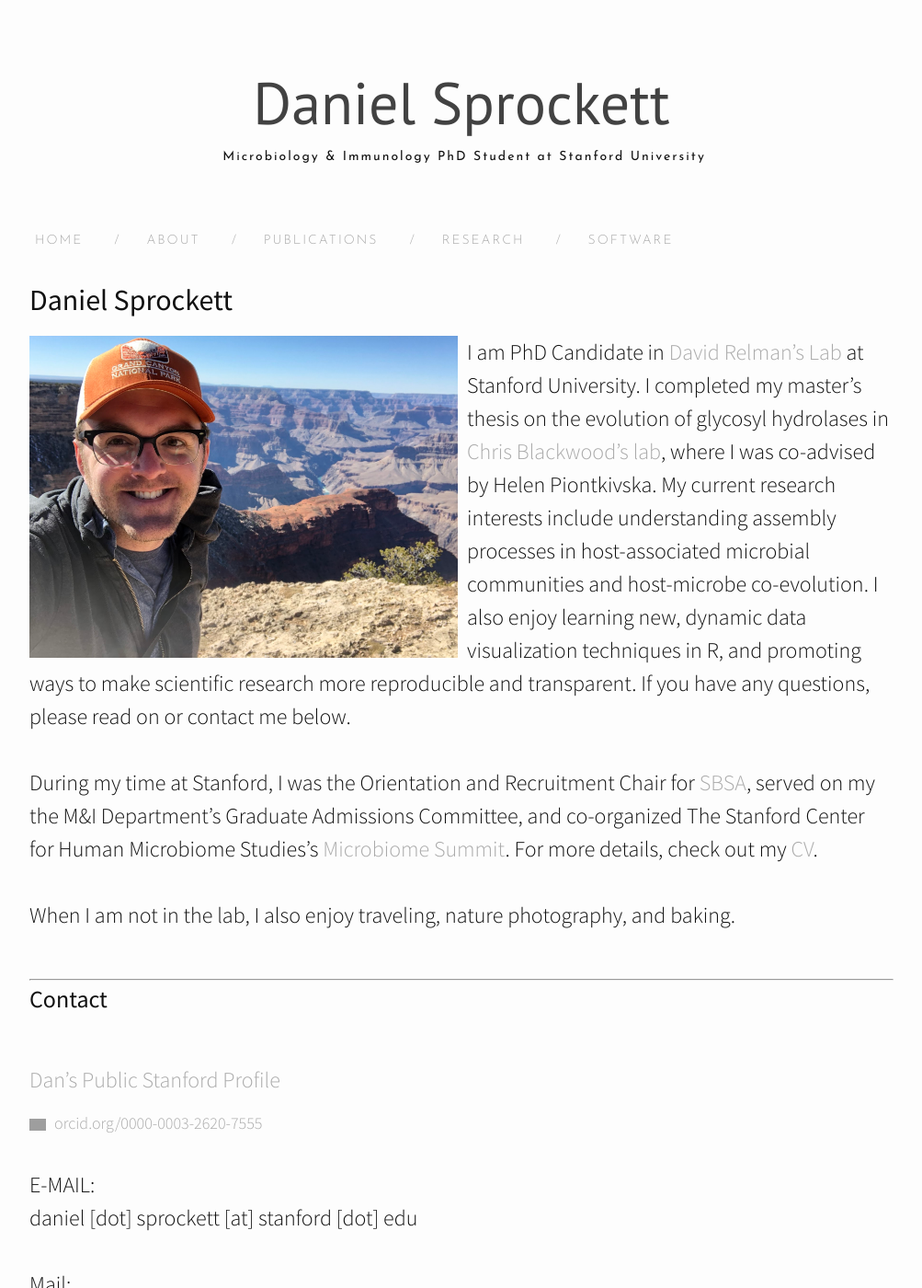
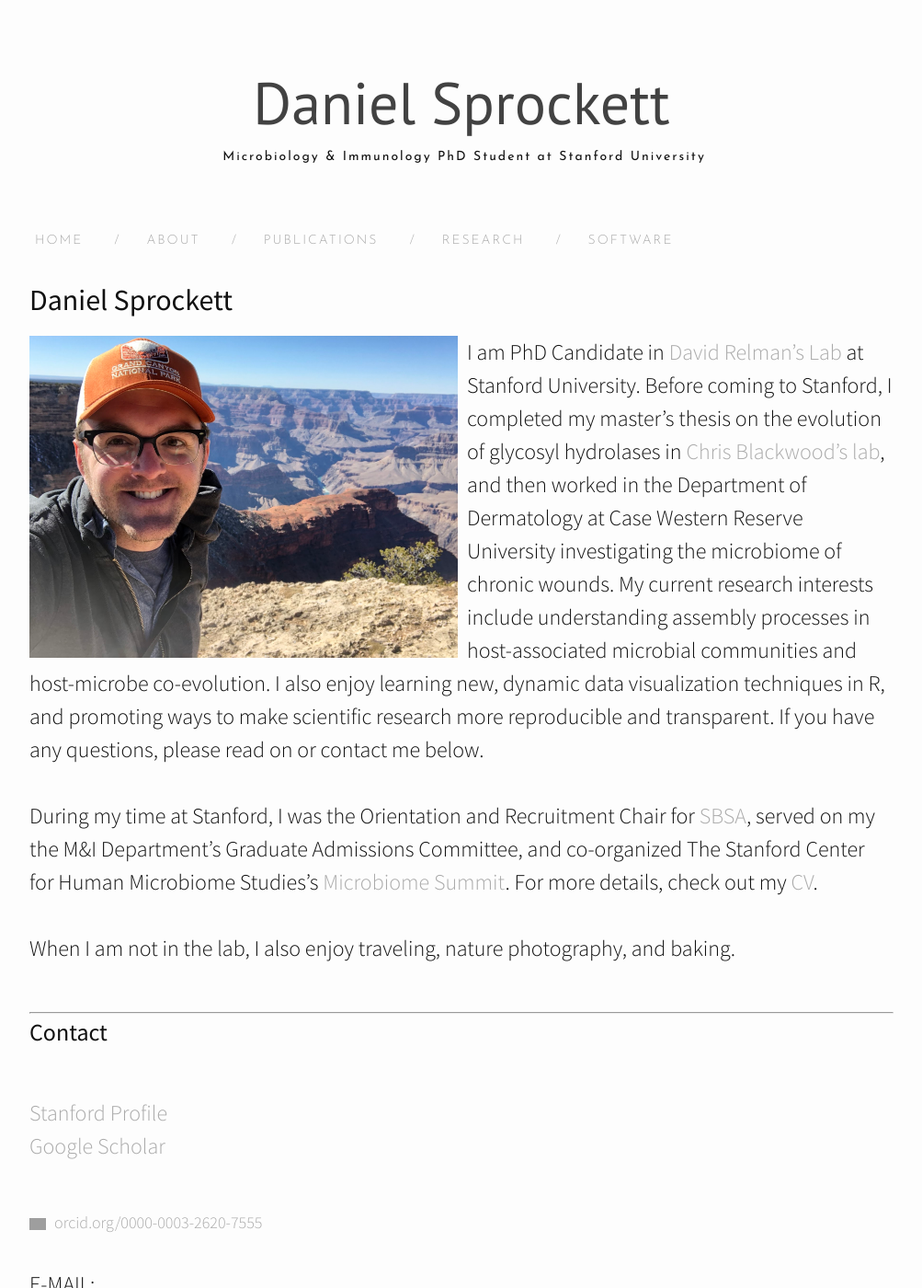
Before and after one commit to DanielSprockett/danielsprockett.github.io, a Jekyll site: the page built from about.md, in a window 1280 px wide and 1400 px high. Shown: the whole window at 92% size, without its empty margins (138-1141 px from the left). Built offline with Jekyll 4.4.1, drawn with Linux system fonts in a browser that asks for light colours; nearby versions of some CDN libraries; grey boxes are pictures that could not be loaded.

Commit message:
update description

```diff
--- a/about.md
+++ b/about.md
@@ -7,7 +7,7 @@
 <h2>Daniel Sprockett</h2>
 
 <img src="/images/Dan_at_Grand_Canyon.jpg" alt="Dan at the Grand Canyon" style="float: left; margin-right: 10px;" height="350"/>
-I am PhD Candidate in [David Relman's Lab](http://med.stanford.edu/relmanlab.html) at Stanford University. I completed my master's thesis on the evolution of glycosyl hydrolases in [Chris Blackwood's lab](http://drosophila.biology.kent.edu/users/cblackwo/overview.htm), where I was co-advised by Helen Piontkivska. My current research interests include understanding assembly processes in host-associated microbial communities and host-microbe co-evolution. I also enjoy learning new, dynamic data visualization techniques in R, and promoting ways to make scientific research more reproducible and transparent.  If you have any questions, please read on or contact me below.<br>
+I am PhD Candidate in [David Relman's Lab](http://med.stanford.edu/relmanlab.html) at Stanford University. Before coming to Stanford, I completed my master's thesis on the evolution of glycosyl hydrolases in [Chris Blackwood's lab](http://drosophila.biology.kent.edu/users/cblackwo/overview.htm), and then worked in the Department of Dermatology at Case Western Reserve University investigating the microbiome of chronic wounds. My current research interests include understanding assembly processes in host-associated microbial communities and host-microbe co-evolution. I also enjoy learning new, dynamic data visualization techniques in R, and promoting ways to make scientific research more reproducible and transparent.  If you have any questions, please read on or contact me below.<br>
 <br>
 During my time at Stanford, I was the Orientation and Recruitment Chair for [SBSA](http://med.stanford.edu/sbsa.html), served on my the M&I Department's Graduate Admissions Committee, and co-organized The Stanford Center for Human Microbiome Studies's [Microbiome Summit](https://iti.stanford.edu/center-for-human-microbiome-studies/microbiome-summit.html). For more details, check out my [CV](/documents/Sprockett_CV_190108.pdf).<br>
 <br>
@@ -18,7 +18,8 @@
 
 <h3>Contact</h3>
 <br>
-[Dan's Public Stanford Profile](https://profiles.stanford.edu/daniel-sprockett)
+[Stanford Profile](https://profiles.stanford.edu/daniel-sprockett) <br>
+[Google Scholar](https://scholar.google.com/citations?user=2kfaOjwAAAAJ&hl=en) <br>
 <br>
 <div itemscope itemtype="https://schema.org/Person"><a itemprop="sameAs" content="https://orcid.org/0000-0003-2620-7555" href="https://orcid.org/0000-0003-2620-7555" target="orcid.widget" rel="noopener noreferrer" style="vertical-align:top;"><img src="https://orcid.org/sites/default/files/images/orcid_16x16.png" style="width:1em;margin-right:.5em;" alt="ORCID iD icon">orcid.org/0000-0003-2620-7555</a></div>
 <br>
```
